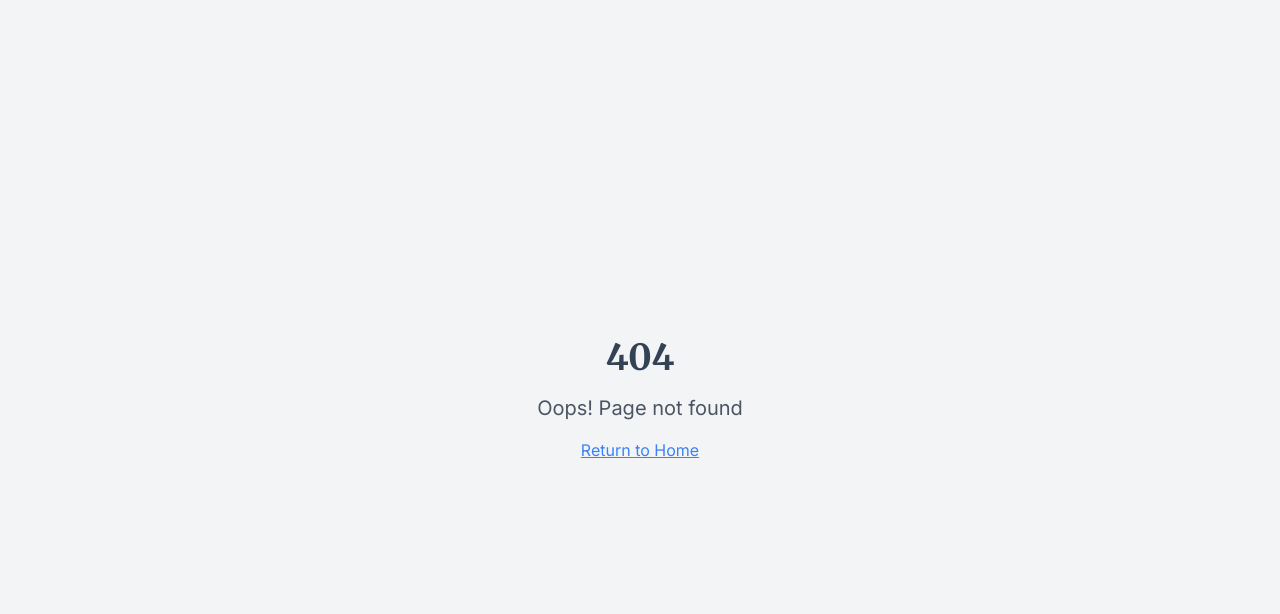
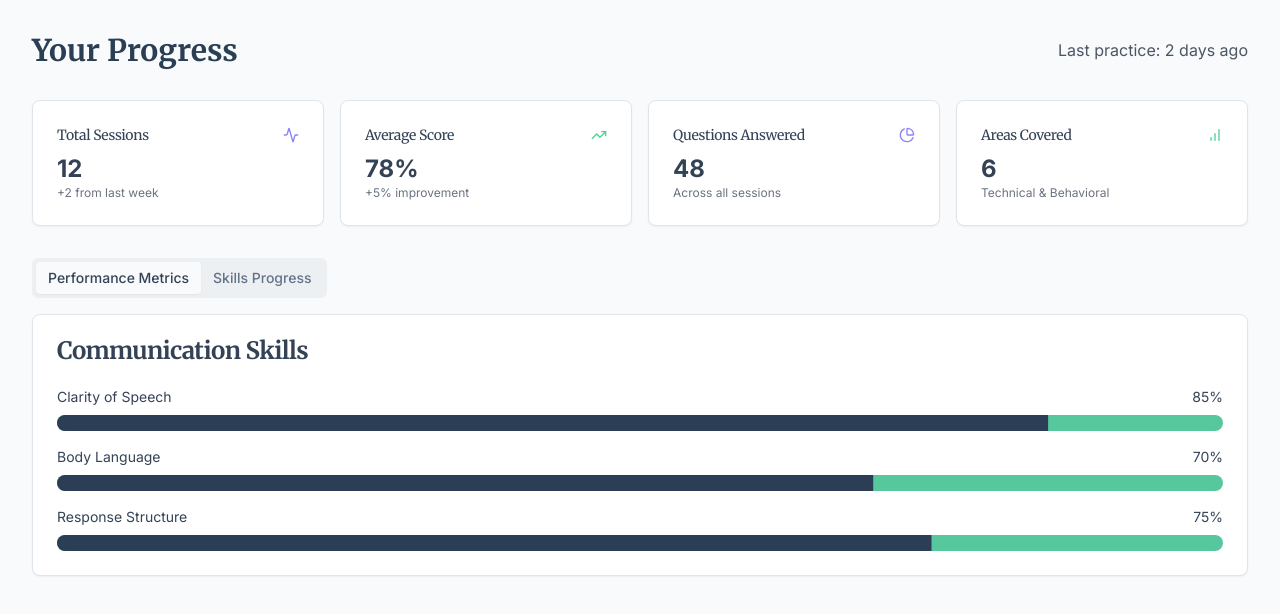
Before and after one commit to HPS170405/Mock-interviewer_1, a React (Vite) app: page /progress in a window 1280 px wide. Before the commit this address had no page. Shown: the top 614 px of the page. Built offline with nearby package versions, Linux system fonts and the light colour scheme.

Commit message:
feat: Add progress page
Adds the frontend design for the progress page.

```diff
--- a/src/App.tsx
+++ b/src/App.tsx
@@ -7,6 +7,7 @@ import { BrowserRouter, Routes, Route } from "react-router-dom";
 import Index from "./pages/Index";
 import Practice from "./pages/Practice";
 import QuestionBank from "./pages/QuestionBank";
+import Progress from "./pages/Progress";
 import NotFound from "./pages/NotFound";
 
 const queryClient = new QueryClient();
@@ -21,6 +22,7 @@ const App = () => (
           <Route path="/" element={<Index />} />
           <Route path="/practice" element={<Practice />} />
           <Route path="/question-bank" element={<QuestionBank />} />
+          <Route path="/progress" element={<Progress />} />
           {/* ADD ALL CUSTOM ROUTES ABOVE THE CATCH-ALL "*" ROUTE */}
           <Route path="*" element={<NotFound />} />
         </Routes>
--- /dev/null
+++ b/src/pages/Progress.tsx
@@ -0,0 +1,132 @@
+
+import { Card, CardContent, CardHeader, CardTitle } from "@/components/ui/card";
+import { Progress } from "@/components/ui/progress";
+import { Tabs, TabsContent, TabsList, TabsTrigger } from "@/components/ui/tabs";
+import { Activity, BarChart, PieChart, TrendingUp } from "lucide-react";
+
+const ProgressPage = () => {
+  return (
+    <div className="container py-8 space-y-8">
+      <div className="flex justify-between items-center">
+        <h1 className="text-3xl font-bold text-interviewer-blue">Your Progress</h1>
+        <div className="text-gray-600">Last practice: 2 days ago</div>
+      </div>
+
+      {/* Overview Cards */}
+      <div className="grid grid-cols-1 md:grid-cols-2 lg:grid-cols-4 gap-4">
+        <Card>
+          <CardHeader className="flex flex-row items-center justify-between pb-2 space-y-0">
+            <CardTitle className="text-sm font-medium">Total Sessions</CardTitle>
+            <Activity className="h-4 w-4 text-interviewer-purple" />
+          </CardHeader>
+          <CardContent>
+            <div className="text-2xl font-bold">12</div>
+            <p className="text-xs text-gray-500">+2 from last week</p>
+          </CardContent>
+        </Card>
+        <Card>
+          <CardHeader className="flex flex-row items-center justify-between pb-2 space-y-0">
+            <CardTitle className="text-sm font-medium">Average Score</CardTitle>
+            <TrendingUp className="h-4 w-4 text-interviewer-green" />
+          </CardHeader>
+          <CardContent>
+            <div className="text-2xl font-bold">78%</div>
+            <p className="text-xs text-gray-500">+5% improvement</p>
+          </CardContent>
+        </Card>
+        <Card>
+          <CardHeader className="flex flex-row items-center justify-between pb-2 space-y-0">
+            <CardTitle className="text-sm font-medium">Questions Answered</CardTitle>
+            <PieChart className="h-4 w-4 text-interviewer-purple" />
+          </CardHeader>
+          <CardContent>
+            <div className="text-2xl font-bold">48</div>
+            <p className="text-xs text-gray-500">Across all sessions</p>
+          </CardContent>
+        </Card>
+        <Card>
+          <CardHeader className="flex flex-row items-center justify-between pb-2 space-y-0">
+            <CardTitle className="text-sm font-medium">Areas Covered</CardTitle>
+            <BarChart className="h-4 w-4 text-interviewer-green" />
+          </CardHeader>
+          <CardContent>
+            <div className="text-2xl font-bold">6</div>
+            <p className="text-xs text-gray-500">Technical & Behavioral</p>
+          </CardContent>
+        </Card>
+      </div>
+
+      {/* Detailed Progress Section */}
+      <Tabs defaultValue="performance" className="space-y-4">
+        <TabsList>
+          <TabsTrigger value="performance">Performance Metrics</TabsTrigger>
+          <TabsTrigger value="skills">Skills Progress</TabsTrigger>
+        </TabsList>
+
+        <TabsContent value="performance" className="space-y-4">
+          <Card>
+            <CardHeader>
+              <CardTitle>Communication Skills</CardTitle>
+            </CardHeader>
+            <CardContent className="space-y-4">
+              <div className="space-y-2">
+                <div className="flex justify-between text-sm">
+                  <span>Clarity of Speech</span>
+                  <span>85%</span>
+                </div>
+                <Progress value={85} />
+              </div>
+              <div className="space-y-2">
+                <div className="flex justify-between text-sm">
+                  <span>Body Language</span>
+                  <span>70%</span>
+                </div>
+                <Progress value={70} />
+              </div>
+              <div className="space-y-2">
+                <div className="flex justify-between text-sm">
+                  <span>Response Structure</span>
+                  <span>75%</span>
+                </div>
+                <Progress value={75} />
+              </div>
+            </CardContent>
+          </Card>
+        </TabsContent>
+
+        <TabsContent value="skills" className="space-y-4">
+          <Card>
+            <CardHeader>
+              <CardTitle>Technical Competencies</CardTitle>
+            </CardHeader>
+            <CardContent className="space-y-4">
+              <div className="space-y-2">
+                <div className="flex justify-between text-sm">
+                  <span>Problem Solving</span>
+                  <span>80%</span>
+                </div>
+                <Progress value={80} />
+              </div>
+              <div className="space-y-2">
+                <div className="flex justify-between text-sm">
+                  <span>System Design</span>
+                  <span>65%</span>
+                </div>
+                <Progress value={65} />
+              </div>
+              <div className="space-y-2">
+                <div className="flex justify-between text-sm">
+                  <span>Code Quality</span>
+                  <span>90%</span>
+                </div>
+                <Progress value={90} />
+              </div>
+            </CardContent>
+          </Card>
+        </TabsContent>
+      </Tabs>
+    </div>
+  );
+};
+
+export default ProgressPage;
```
